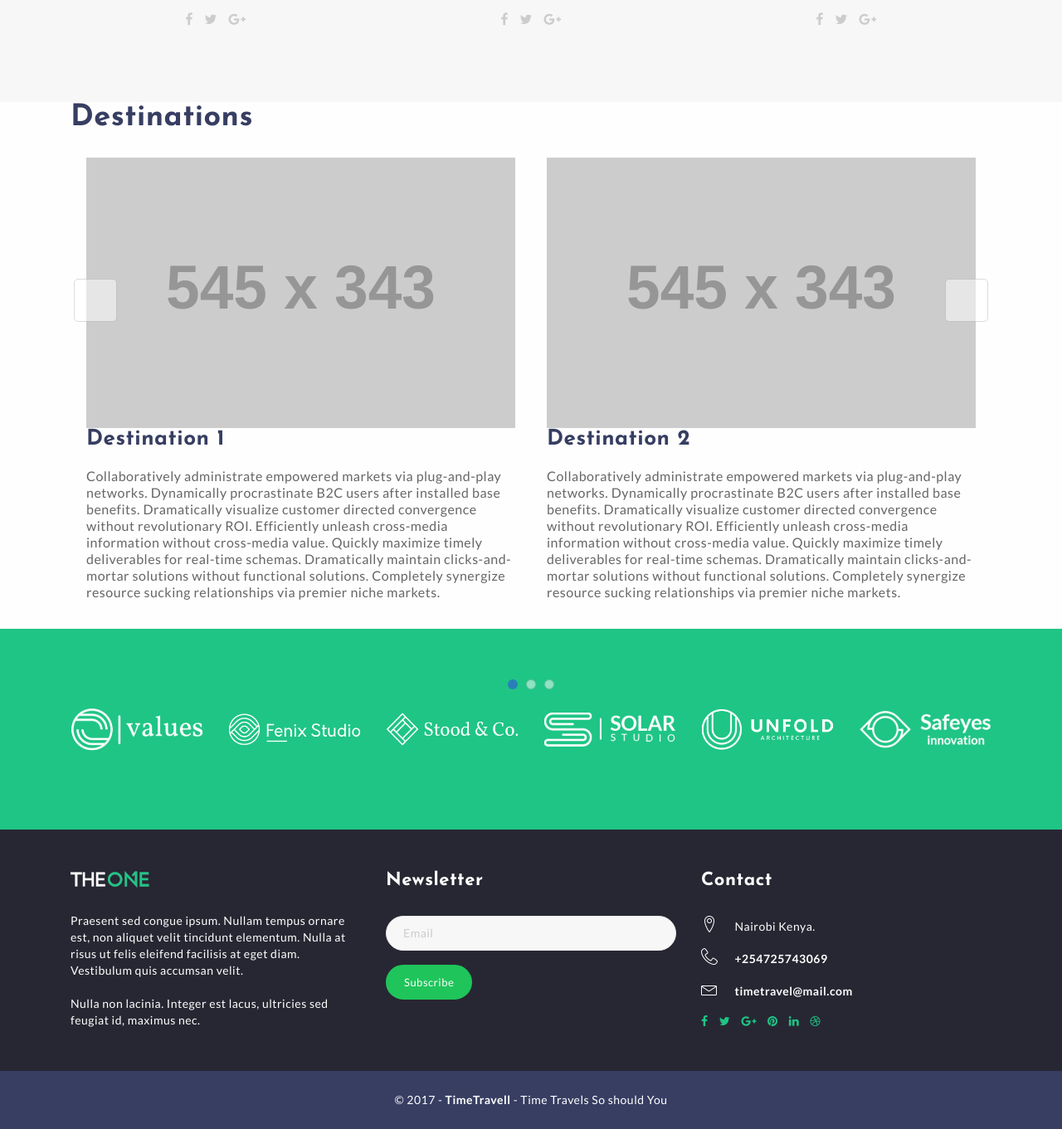
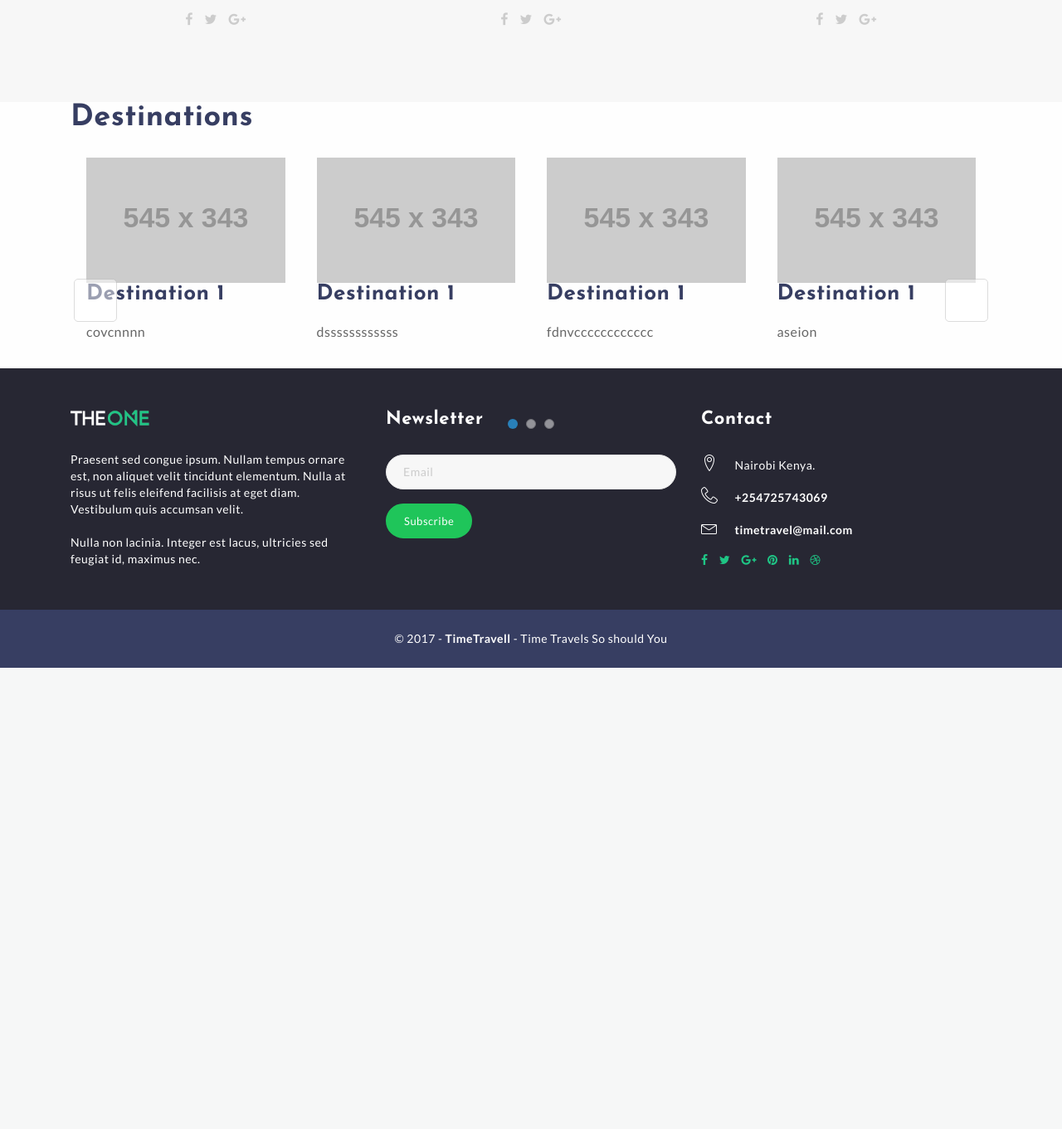
Before and after one commit to Ngahu/Booking, a Django app: page / in a window 1280 px wide. Shown: the part 2932-4293 px from the top of the page at 83% size. After the commit the page ends 3737 px from the top, so only its background shows below. Run offline with Django 3.2, Linux system fonts and the light colour scheme; grey boxes labelled with a size stand in for pictures from a placeholder-image service; some libraries are stand-ins or nearby versions.

Commit message:
making changes to the homepage

```diff
--- a/booking/templates/index.html
+++ b/booking/templates/index.html
@@ -416,19 +416,72 @@
       <div class="carousel-inner">
         <div class="item active">
           <div class="row">
-            <div class="col-sm-6 col-md-6">
+
+            <div class="col-sm-3 col-md-3">
               <div class="thumbnail">
                 <img src="http://placehold.it/545x343">
                   <h3>Destination 1</h3>
-                  <p>Collaboratively administrate empowered markets via plug-and-play networks. Dynamically procrastinate B2C users after installed base benefits. Dramatically visualize customer directed convergence without revolutionary ROI. Efficiently unleash cross-media information without cross-media value. Quickly maximize timely deliverables for real-time schemas. Dramatically maintain clicks-and-mortar solutions without functional solutions. Completely synergize resource sucking relationships via premier niche markets.</p>
+                <p>covcnnnn</p>
               </div>
             </div>
 
-            <div class="col-sm-6 col-md-6">
+              <div class="col-sm-3 col-md-3">
               <div class="thumbnail">
                 <img src="http://placehold.it/545x343">
-                <h3>Destination 2</h3>
-                <p>Collaboratively administrate empowered markets via plug-and-play networks. Dynamically procrastinate B2C users after installed base benefits. Dramatically visualize customer directed convergence without revolutionary ROI. Efficiently unleash cross-media information without cross-media value. Quickly maximize timely deliverables for real-time schemas. Dramatically maintain clicks-and-mortar solutions without functional solutions. Completely synergize resource sucking relationships via premier niche markets.</p>
+                  <h3>Destination 1</h3>
+               <p>dssssssssssss</p>
+              </div>
+            </div>
+
+              <div class="col-sm-3 col-md-3">
+              <div class="thumbnail">
+                <img src="http://placehold.it/545x343">
+                  <h3>Destination 1</h3>
+                  <p>fdnvcccccccccccc</p>
+              </div>
+            </div>
+
+              <div class="col-sm-3 col-md-3">
+              <div class="thumbnail">
+                <img src="http://placehold.it/545x343">
+                  <h3>Destination 1</h3>
+                  <p>aseion </p>
+              </div>
+            </div>
+
+          </div>
+        </div>
+
+        <div class="item">
+          <div class="row">
+
+            <div class="col-sm-3 col-md-3">
+              <div class="thumbnail">
+                <img src="http://placehold.it/545x343">
+                  <h3>Destination 1</h3>
+                  <p>aseion </p>
+              </div>
+            </div>
+
+          <div class="col-sm-3 col-md-3">
+              <div class="thumbnail">
+                <img src="http://placehold.it/545x343">
+                  <h3>Destination 1</h3>
+                  <p>aseion </p>
+              </div>
+            </div>
+              <div class="col-sm-3 col-md-3">
+              <div class="thumbnail">
+                <img src="http://placehold.it/545x343">
+                  <h3>Destination 1</h3>
+                  <p>aseion </p>
+              </div>
+            </div>
+              <div class="col-sm-3 col-md-3">
+              <div class="thumbnail">
+                <img src="http://placehold.it/545x343">
+                  <h3>Destination 1</h3>
+                  <p>aseion </p>
               </div>
             </div>
           </div>
@@ -436,41 +489,37 @@
 
         <div class="item">
           <div class="row">
-            <div class="col-sm-6 col-md-6">
+
+            <div class="col-sm-3 col-md-3">
               <div class="thumbnail">
                 <img src="http://placehold.it/545x343">
-                  <h3>Destination 3</h3>
-                  <p>Collaboratively administrate empowered markets via plug-and-play networks. Dynamically procrastinate B2C users after installed base benefits. Dramatically visualize customer directed convergence without revolutionary ROI. Efficiently unleash cross-media information without cross-media value. Quickly maximize timely deliverables for real-time schemas. Dramatically maintain clicks-and-mortar solutions without functional solutions. Completely synergize resource sucking relationships via premier niche markets.</p>
+                  <h3>Destination 1</h3>
+                  <p>aseion </p>
+              </div>
+            </div>
+              <div class="col-sm-3 col-md-3">
+              <div class="thumbnail">
+                <img src="http://placehold.it/545x343">
+                  <h3>Destination 1</h3>
+                  <p>aseion </p>
+              </div>
+            </div>
+              <div class="col-sm-3 col-md-3">
+              <div class="thumbnail">
+                <img src="http://placehold.it/545x343">
+                  <h3>Destination 1</h3>
+                  <p>aseion </p>
+              </div>
+            </div>
+              <div class="col-sm-3 col-md-3">
+              <div class="thumbnail">
+                <img src="http://placehold.it/545x343">
+                  <h3>Destination 1</h3>
+                  <p>aseion </p>
               </div>
             </div>
 
-            <div class="col-sm-6 col-md-6">
-              <div class="thumbnail">
-                <img src="http://placehold.it/545x343">
-                <h3>Destination 4</h3>
-                <p>Collaboratively administrate empowered markets via plug-and-play networks. Dynamically procrastinate B2C users after installed base benefits. Dramatically visualize customer directed convergence without revolutionary ROI. Efficiently unleash cross-media information without cross-media value. Quickly maximize timely deliverables for real-time schemas. Dramatically maintain clicks-and-mortar solutions without functional solutions. Completely synergize resource sucking relationships via premier niche markets.</p>
-              </div>
-            </div>
-          </div>
-        </div>
 
-        <div class="item">
-          <div class="row">
-            <div class="col-sm-6 col-md-6">
-              <div class="thumbnail">
-                <img src="http://placehold.it/545x343">
-                  <h3>Destination 5</h3>
-                  <p>Collaboratively administrate empowered markets via plug-and-play networks. Dynamically procrastinate B2C users after installed base benefits. Dramatically visualize customer directed convergence without revolutionary ROI. Efficiently unleash cross-media information without cross-media value. Quickly maximize timely deliverables for real-time schemas. Dramatically maintain clicks-and-mortar solutions without functional solutions. Completely synergize resource sucking relationships via premier niche markets.</p>
-              </div>
-            </div>
-
-            <div class="col-sm-6 col-md-6">
-              <div class="thumbnail">
-                <img src="http://placehold.it/545x343">
-                <h3>Destination 6</h3>
-                <p>Collaboratively administrate empowered markets via plug-and-play networks. Dynamically procrastinate B2C users after installed base benefits. Dramatically visualize customer directed convergence without revolutionary ROI. Efficiently unleash cross-media information without cross-media value. Quickly maximize timely deliverables for real-time schemas. Dramatically maintain clicks-and-mortar solutions without functional solutions. Completely synergize resource sucking relationships via premier niche markets.</p>
-              </div>
-            </div>
           </div>
         </div>
       </div>
@@ -501,29 +550,6 @@
 
 
 
-
-
-
-<!-- images carousel -->
-<div id="clients" class="primary-background">
-    <div class="container">
-        <div id="clients-carousel" class="owl-carousel">
-            <div class="item"><img src='{% static "media/client-light1.png" %}' alt=""></div>
-            <div class="item"><img src='{% static "media/client-light2.png" %}' alt=""></div>
-            <div class="item"><img src='{% static "media/client-light3.png" %}' alt=""></div>
-            <div class="item"><img src='{% static "media/client-light4.png" %}' alt=""></div>
-            <div class="item"><img src='{% static "media/client-light5.png" %}' alt=""></div>
-            <div class="item"><img src='{% static "media/client-light6.png" %}' alt=""></div>
-            <div class="item"><img src='{% static "media/client-light7.png" %}' alt=""></div>
-            <div class="item"><img src='{% static "media/client-light8.png" %}' alt=""></div>
-            <div class="item"><img src='{% static "media/client-light9.png" %}' alt=""></div>
-            <div class="item"><img src='{% static "media/client-light10.png" %}' alt=""></div>
-            <div class="item"><img src='{% static "media/client-light11.png" %}' alt=""></div>
-            <div class="item"><img src='{% static "media/client-light12.png" %}' alt=""></div>
-        </div>
-    </div><!-- / container -->
-</div>
-<!-- / images carousel -->
 
 <!--MAKING OF THE OWL CAROUSEL SECTION SLIDER -->
 
```
